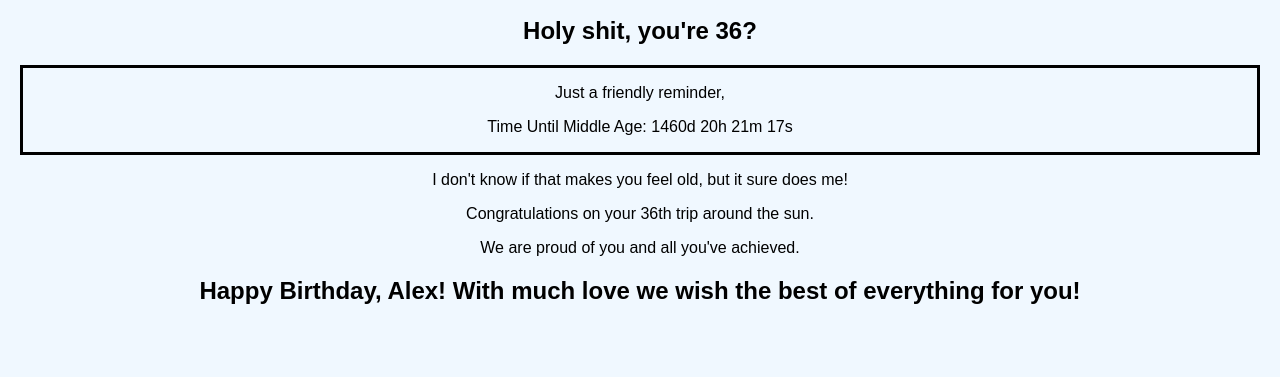
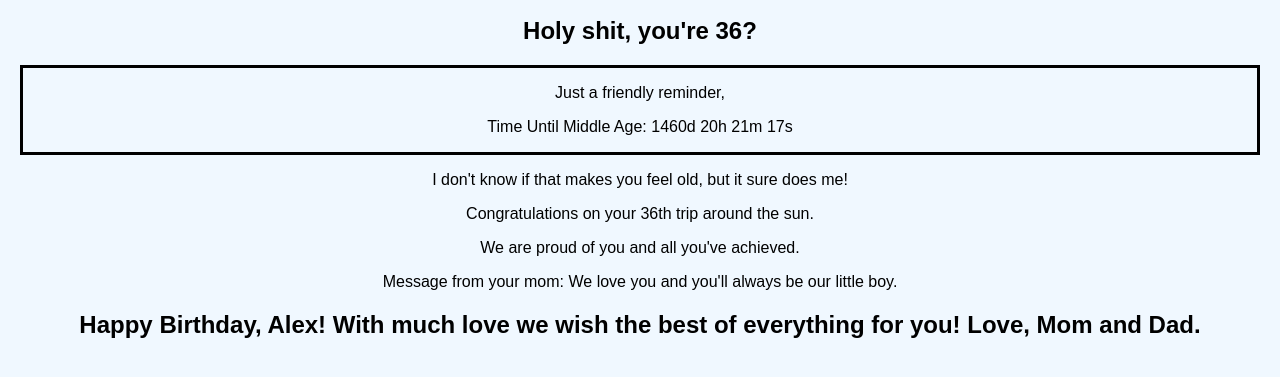
Before and after one commit to TravisSwift/cake_day_alex, a plain HTML site: page index.html in a window 1280 px wide. Shown: the part 373-750 px from the top of the page. Drawn offline with Linux system fonts and the light colour scheme.

Commit message:
message from mom

```diff
--- a/index.html
+++ b/index.html
@@ -28,7 +28,8 @@
         <p>I don't know if that makes you feel old, but it sure does me! </p>
         <p>Congratulations on your 36th trip around the sun. </p>
         <p>We are proud of you and all you've achieved.</p>
-        <h2>Happy Birthday, Alex! With much love we wish the best of everything for you!</h2>
+        <p>Message from your mom: We love you and you'll always be our little boy.</p>
+        <h2>Happy Birthday, Alex! With much love we wish the best of everything for you! Love, Mom and Dad.</h2>
     </div>
     <script src="./assets/js/script.js"></script>
 </body>
```
